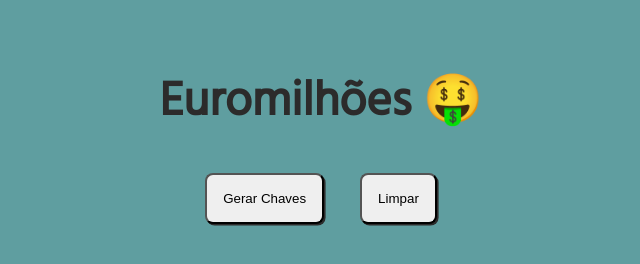
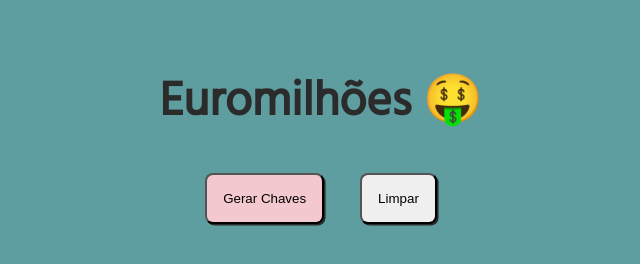
Before and after one commit to a0luisa/euromilhoes, a plain HTML site: page index.html in a window 1280 px wide. In both pictures the pointer is over the button "Gerar Chaves". Shown: the whole page, without its empty margins (319-959 px from the left). Drawn offline with Linux system fonts and the light colour scheme.

Commit message:
Update styles.css

```diff
--- a/styles.css
+++ b/styles.css
@@ -28,3 +28,6 @@
     border-radius: 0.5rem;
     box-shadow: 0.1rem 0.1rem #2C2B2B;
 }
+button:hover{
+    background-color: rgb(243, 200, 207);
+}
```
